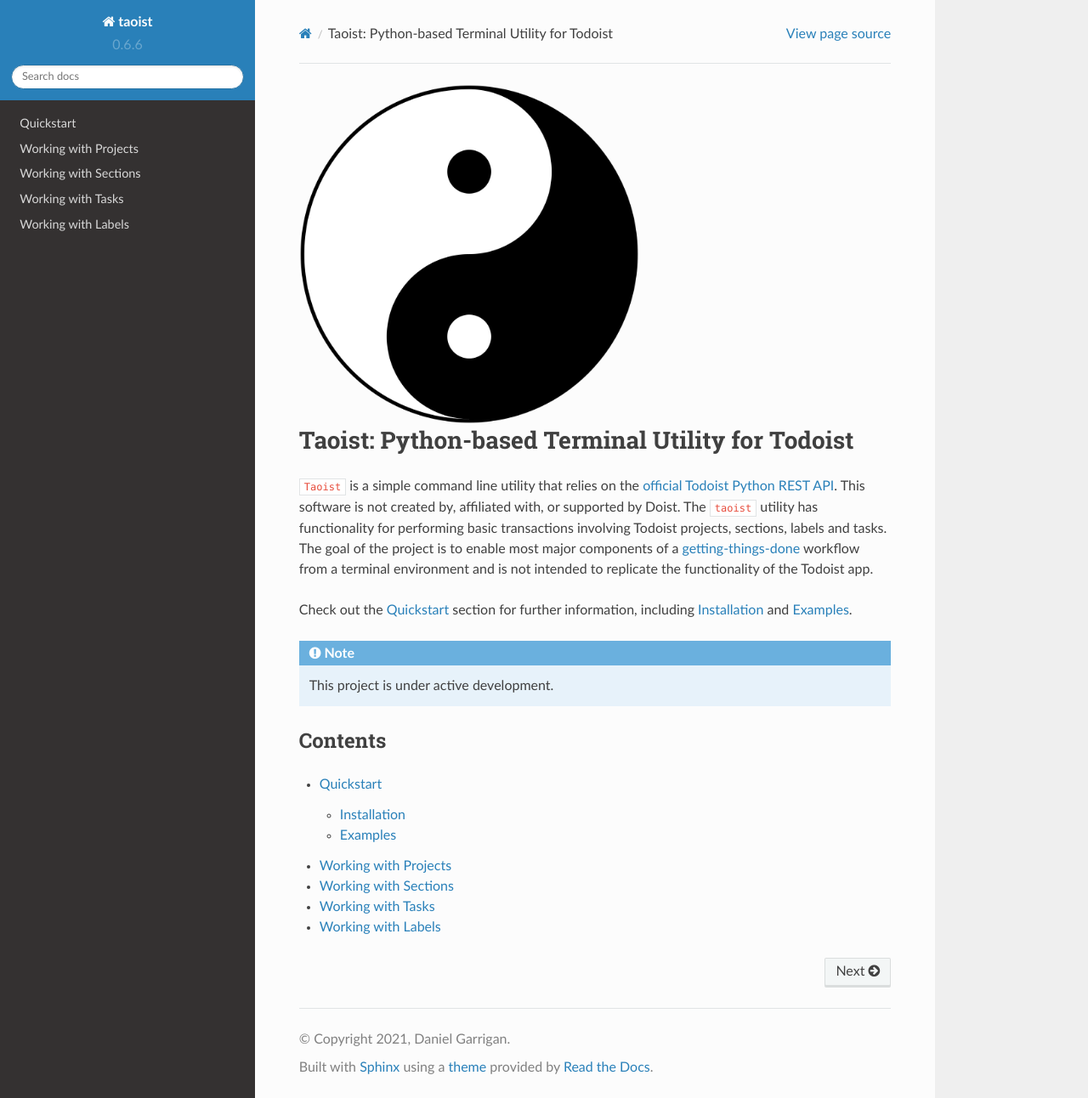
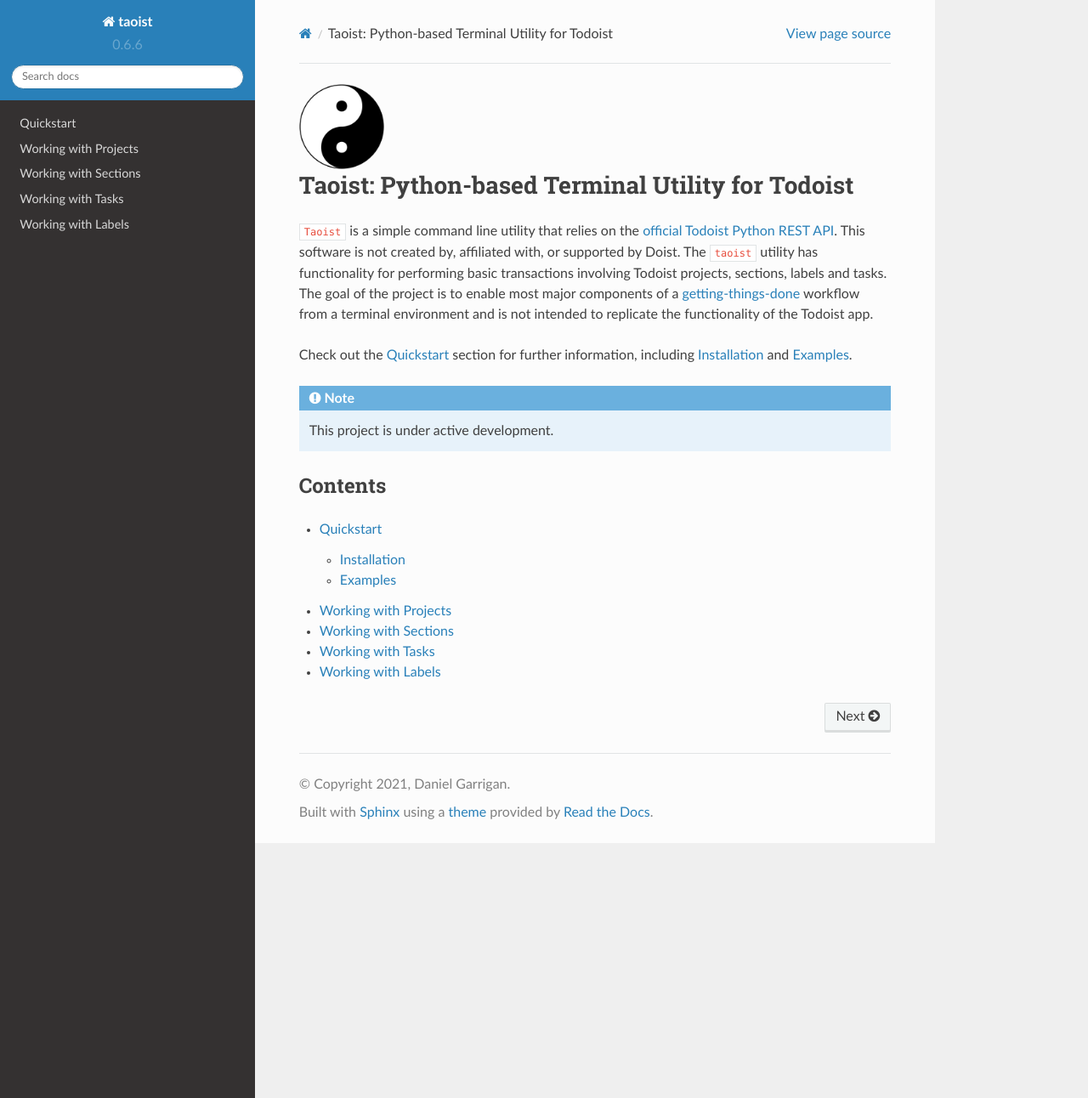
Before and after one commit to popgendad/taoist, a Sphinx documentation site: the page built from docs/source/index.rst, in a window 1280 px wide and 1292 px high. Shown: the whole window at 85% size. Built offline with Sphinx 7.4.7 and the Read the Docs theme 2.0.0, drawn with Linux system fonts in a browser that asks for light colours.

Commit message:
Update index.rst

```diff
--- a/docs/source/index.rst
+++ b/docs/source/index.rst
@@ -1,5 +1,5 @@
 .. image:: images/taijitu.png
-   :width: 400
+   :width: 100
 
 
 Taoist: Python-based Terminal Utility for Todoist
```
